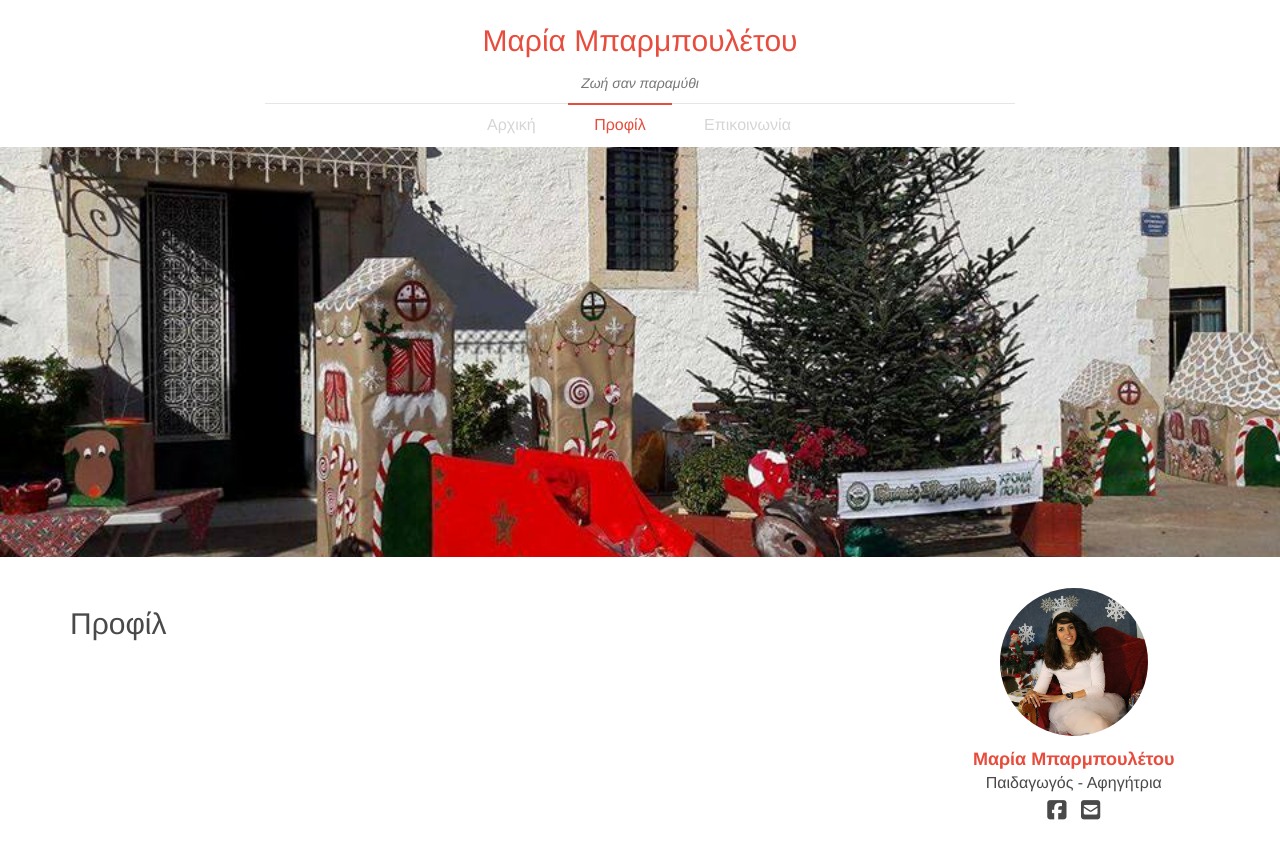
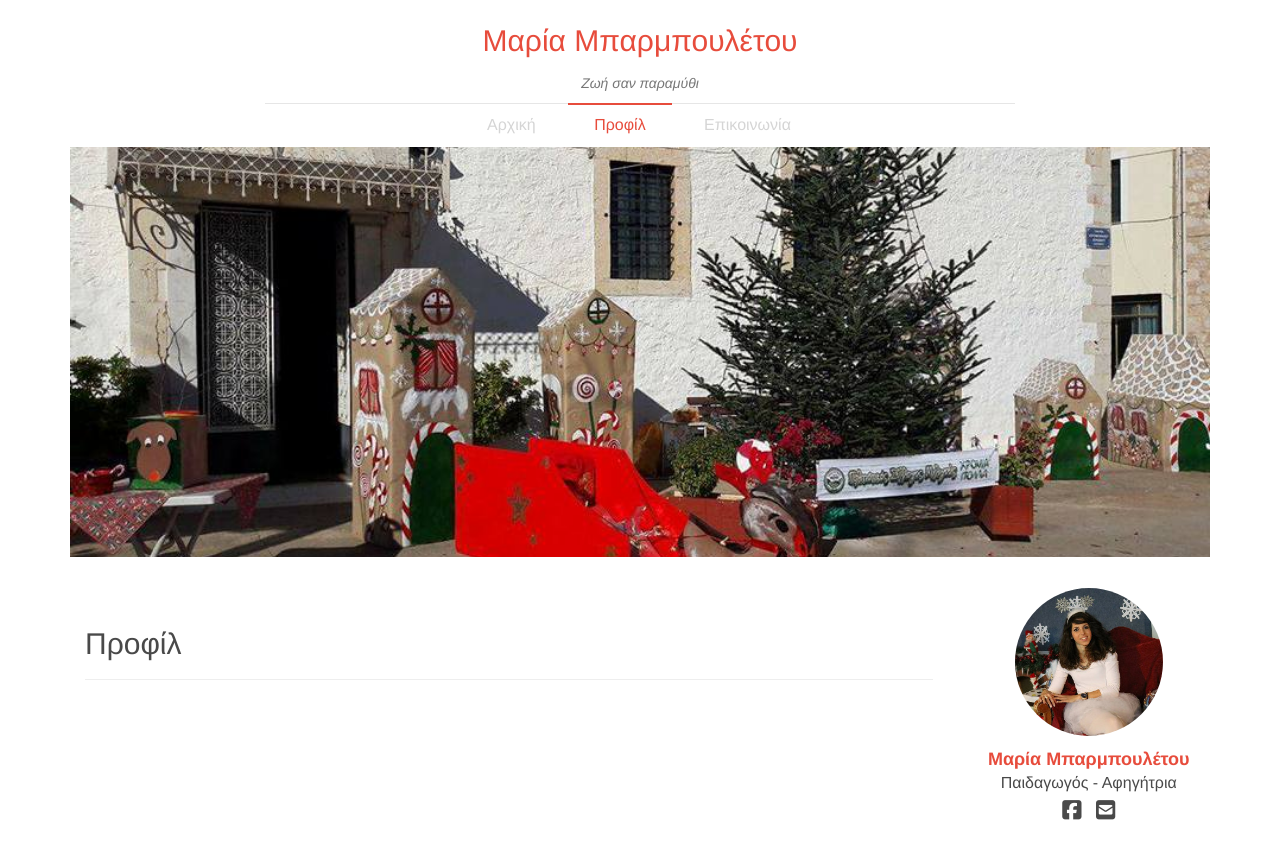
Before and after one commit to mariabarb/mariabarb.github.io, a Jekyll site: the page built from about.html, in a window 1280 px wide. Shown: the top 859 px of the page. Built offline with Jekyll 4.4.1, drawn with Linux system fonts in a browser that asks for light colours; nearby versions of some CDN libraries.

Commit message:
Mini UI fixes

```diff
--- a/_layouts/default.html
+++ b/_layouts/default.html
@@ -43,11 +43,18 @@
             <div class="header">
                 <div class="header-main-title"><a href="{{site.baseurl}}/index">Mαρία Μπαρμπουλέτου</a></div>
                 <div class="header-sub-title">{{site.description}}</div>
-                <div>
+                <div class="hidden-xs">
                     <ul class="header-links">
                         <li class="{% if page.url == '/' %} active {% endif %}"><a href="{{site.baseurl}}/index">Αρχική</a></li>
                         <li class="{% if page.url == '/about.html' %} active {% endif %}"><a href="{{site.baseurl}}/about">Προφίλ</a></li>
                         <li class="{% if page.url == '/contact.html' %} active {% endif %}"><a href="{{site.baseurl}}/contact">Επικοινωνία</a></li>
+                    </ul>
+                </div>
+                <div class="visible-xs">
+                    <div class="header-links">
+                        <div class="{% if page.url == '/' %} active {% endif %}"><a href="{{site.baseurl}}/index">Αρχική</a></div>
+                        <div class="{% if page.url == '/about.html' %} active {% endif %}"><a href="{{site.baseurl}}/about">Προφίλ</a></div>
+                        <div class="{% if page.url == '/contact.html' %} active {% endif %}"><a href="{{site.baseurl}}/contact">Επικοινωνία</a></div>
                     </ul>
                 </div>
             </div>
--- a/about.html
+++ b/about.html
@@ -3,4 +3,10 @@
 title: Προφίλ
 ---
 
-<h2>Προφίλ</h2>
+<div class="row">
+    <div class="col-xs-12">
+		<div class="page-header">
+			<h2>Προφίλ</h2>
+		</div>
+	</div>
+</div>
--- a/css/application.css
+++ b/css/application.css
@@ -2,6 +2,11 @@
   	color: #494949;
     font-size: 16px;
     text-align: justify;
+}
+
+a {
+    text-decoration: none;
+    color: #e74c3c;
 }
 
 .cinema {
@@ -43,17 +48,17 @@
     list-style: none;
 }
 
-.header-links li.active {
+.header-links .active {
     border-top: 2px solid #e74c3c;
 }
 
-.header-links li a {
+.header-links a {
     padding: 14px;
     color: #d5d5d5;
     text-decoration: none;
 }
 
-.header-links li.active a {
+.header-links .active a {
     color: #e74c3c;
 }
 
```
Also changed, not shown: contact.html (+10 -1 lines), index.html (+3 -4 lines).
